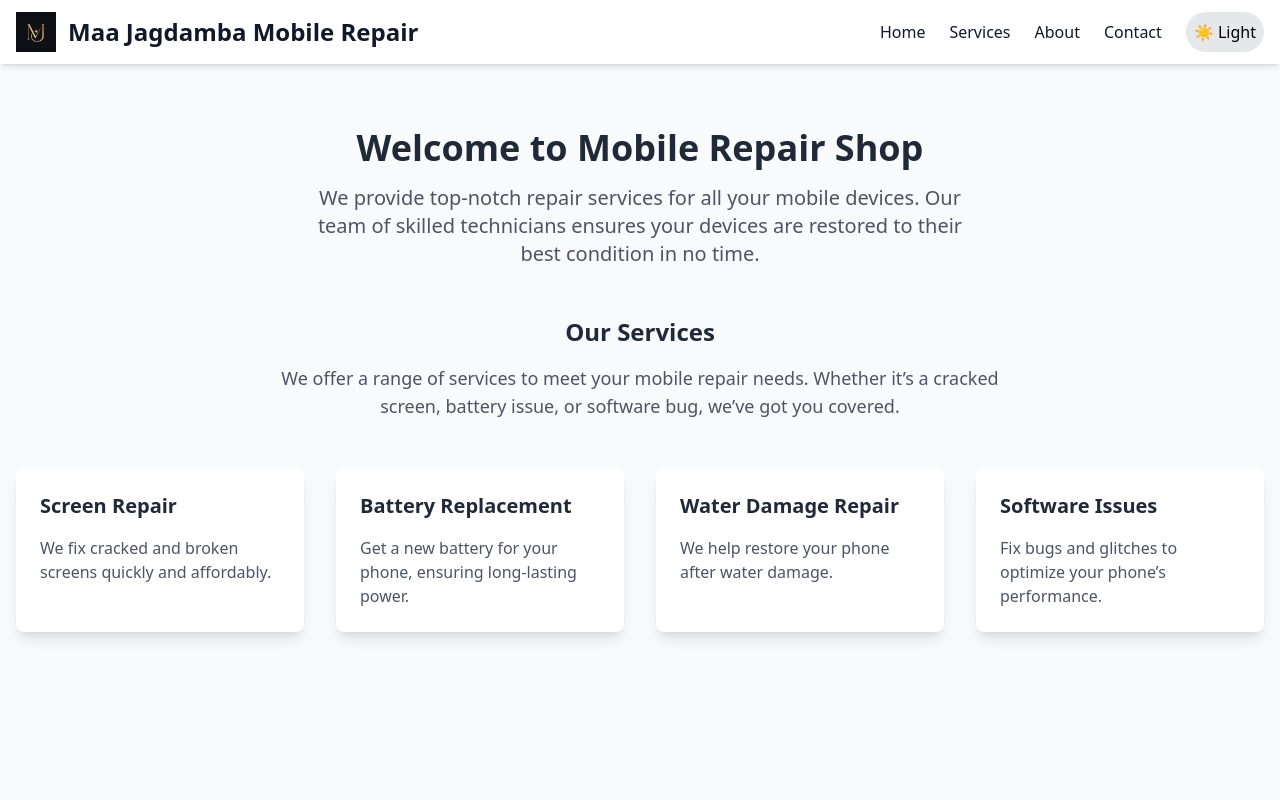
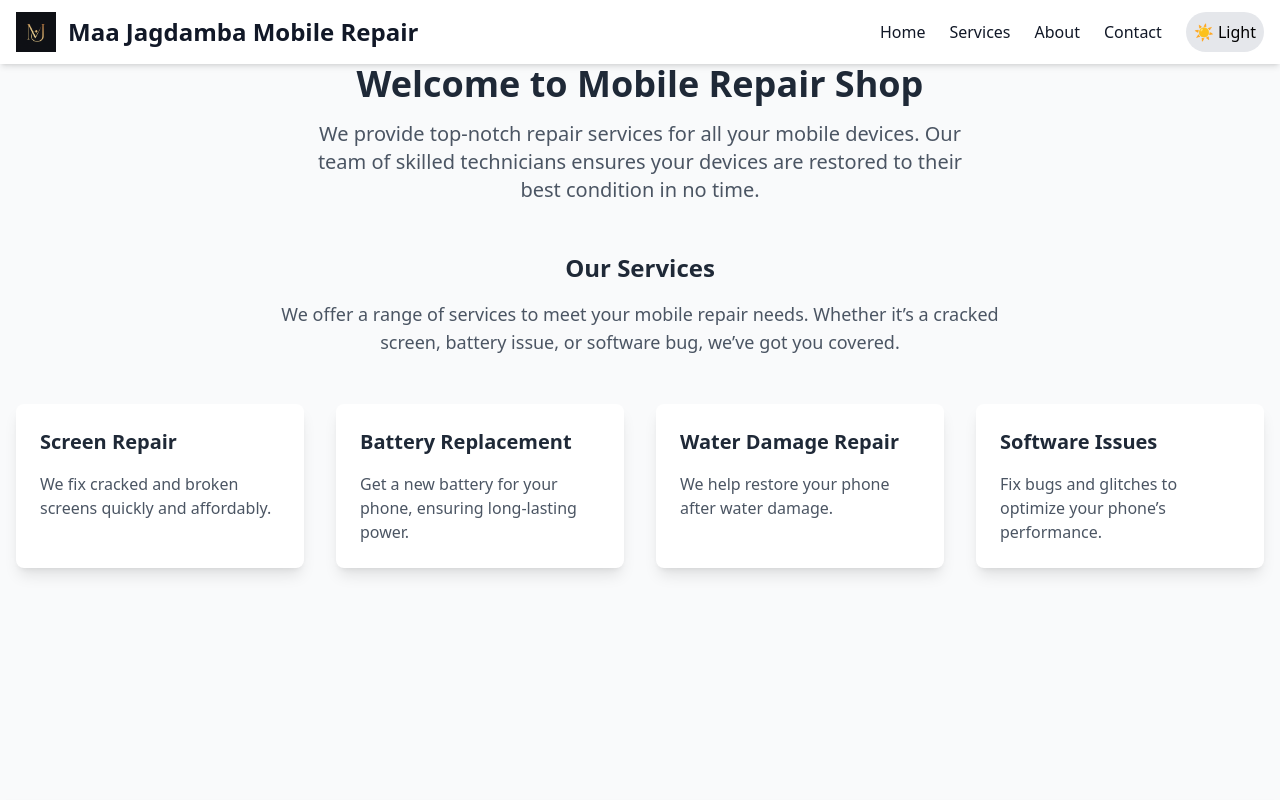
Before and after one commit to Patidardeepak1/mobile-repair-shop, a React (Vite) app in the folder frontend/: page / in a window 1280 px wide. Shown: the top 800 px of the page. Built offline with nearby package versions, Linux system fonts and the light colour scheme.

Commit message:
update app.jsx

```diff
--- a/frontend/src/App.jsx
+++ b/frontend/src/App.jsx
@@ -11,7 +11,7 @@
   return (
     <Router>
       <Navbar />
-      <div className="min-h-screen bg-gray-50 dark:bg-gray-900 transition-colors duration-300 py-16">
+      <div className="min-h-screen bg-gray-50 dark:bg-gray-900 transition-colors duration-300">
         <Routes>
           <Route path="/" element={<Home />} />
           <Route path="/services" element={<Services />} />
```
